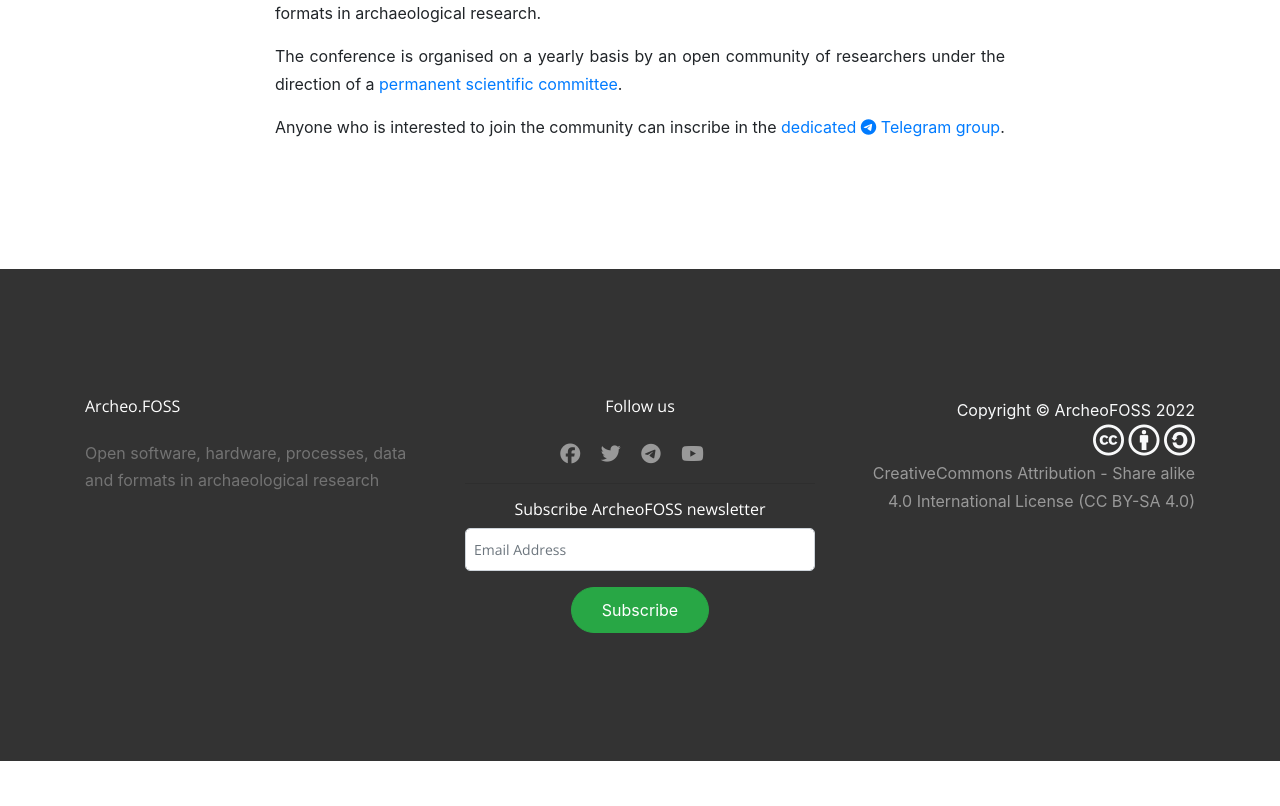
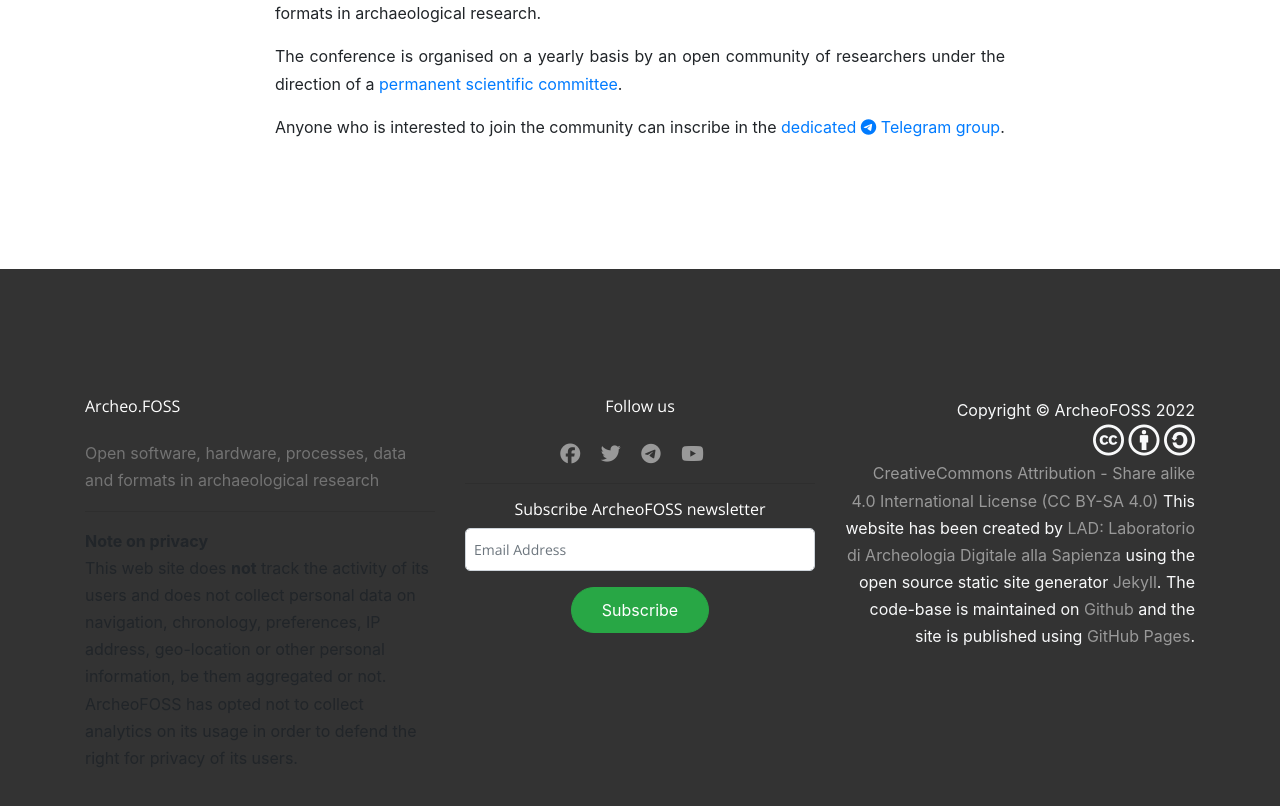
Before and after one commit to archeofoss/archeofoss, a Jekyll site: the page built from index.md, in a window 1280 px wide and 900 px high, scrolled down 1103 px. Shown: the top 806 px of the window. Built offline with Jekyll 4.4.1, drawn with Linux system fonts in a browser that asks for light colours; nearby versions of some CDN libraries; before the commit the page ends 1864 px from its top, so only the background shows below that.

Commit message:
Credits added and google analytics removed

```diff
--- a/_layouts/default.html
+++ b/_layouts/default.html
@@ -102,7 +102,10 @@
             <div class="col-md-4">
               <h2 class="footer-heading mb-4">Archeo.FOSS</h2>
               <p>Open software, hardware, processes, data and formats in archaeological research</p>
-
+              <hr />
+              <strong>Note on privacy</strong><br>
+              This web site does <strong>not</strong> track the activity of its users and does not collect personal data on navigation, chronology, preferences, IP address, geo-location or other personal information, be them aggregated or not.<br />
+              ArcheoFOSS has opted not to collect analytics on its usage in order to defend the right for privacy of its users.
             </div>
             <div class="col-md-4 text-center">
               <h2 class="footer-heading mb-4">Follow us</h2>
@@ -123,6 +126,7 @@
               <a href="https://creativecommons.org/licenses/by-sa/4.0/" target="_blank" rel="license">
                 CreativeCommons Attribution - Share alike 4.0 International License (CC BY-SA 4.0)
               </a>
+              This website has been created by <a href="https://lad.saras.uniroma1.it/" target="_blank" title="LAD: Laboratorio di Archeologia Digitale alla Sapienza">LAD: Laboratorio di Archeologia Digitale alla Sapienza</a> using the open source static site generator <a href="https://jekyllrb.com/" target="_blank">Jekyll</a>. The code-base is maintained on <a href="https://github.com/archeofoss/archeofoss/" target="_blank">Github</a> and the site is published using <a href="https://pages.github.com/" target="_blank">GitHub Pages</a>.
             </div>
           </div>
         </div>
```
Also changed, not shown: other parts of _layouts/default.html (+0 -8 lines).
